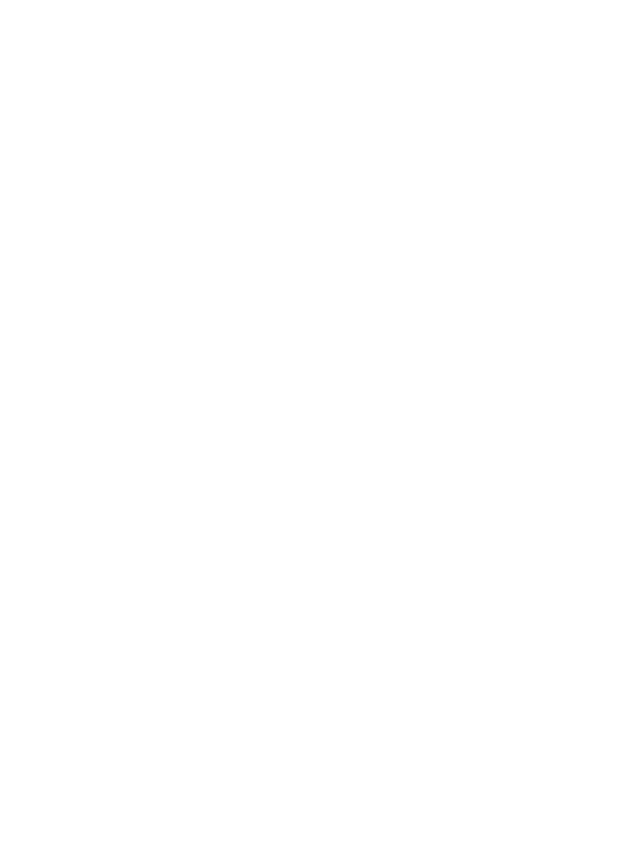
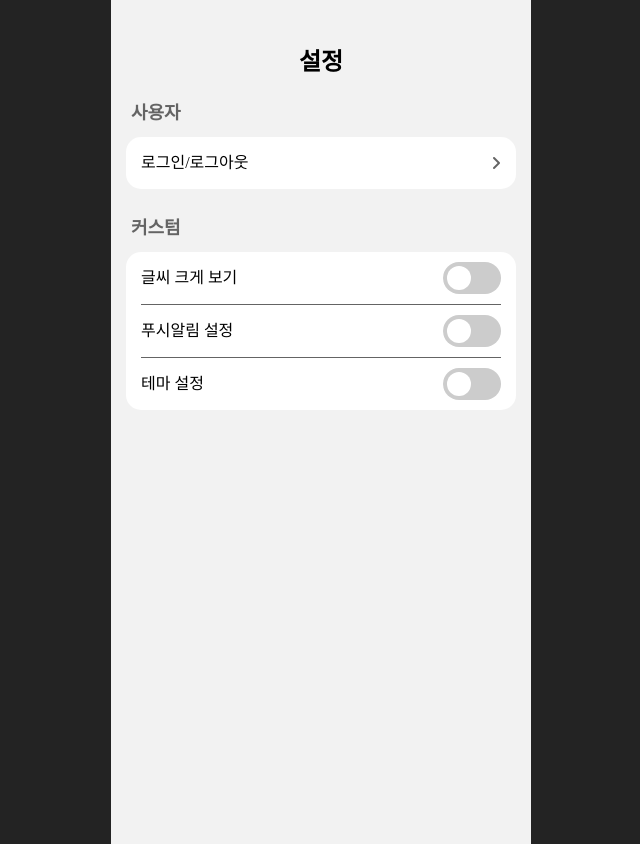
Before and after one commit to dailyganzi/Dailyganzi-FE, a plain HTML site: page pages/settings.html in a window 1280 px wide. Shown: the whole page, without its empty margins (319-959 px from the left). Before the commit the page ends 800 px from the top, so only its background shows below. Drawn offline with Linux system fonts and the light colour scheme.

Commit message:
추가: UI 구현, 다크모드

```diff
--- a/pages/settings.html
+++ b/pages/settings.html
@@ -3,9 +3,59 @@
 <head>
     <meta charset="UTF-8">
     <meta name="viewport" content="width=device-width, initial-scale=1.0">
-    <title>Document</title>
+    <title>일간지 설정창</title>
+    <link rel="stylesheet" href="../styles/settings.css">
+
+    <script src="https://kit.fontawesome.com/8a46faad27.js" crossorigin="anonymous"></script>
 </head>
 <body>
+    <div class="wrap">
+      <div class="title">
+          <h1>설정</h1>
+        </div>
+        <div class="con-wrap">
+            <h2>사용자</h2>
+            <div class="bar-wrap">
+              <div class="con">
+                <a href="#"><span>로그인/로그아웃</span></a>
+                <i class="fa-solid fa-angle-right" style="color: #646464;"></i>
+              </div>
+            </div>
+        </div>
 
+      <div class="con-wrap">
+        <h2>커스텀</h2>
+        <div class="bar-wrap">
+          <div class="con">
+            <span>글씨 크게 보기</span>
+            <label class="toggle" id="larger-text">
+                <input class="toggle-checkbox" type="checkbox" name="button">
+                <div class="toggle-switch"></div>
+              </label>
+          </div>
+            <div class="con">
+                <span>푸시알림 설정</span>
+                <label class="toggle">
+                    <input class="toggle-checkbox" type="checkbox" name="button">
+                    <div class="toggle-switch"></div>
+                </label>
+            </div>
+            <div class="con">
+                <span>테마 설정</span>
+                <label class="toggle" id="setting-mode">
+                    <input class="toggle-checkbox" type="checkbox" name="button">
+                    <div class="toggle-switch"></div>
+                </label>
+            </div>
+
+
+      </div>
+
+
+
+
+    </div>
+    </div>
+    <script src="../scripts/dark.js"></script>
 </body>
 </html>
--- /dev/null
+++ b/scripts/dark.js
@@ -0,0 +1,22 @@
+const wrap = document.querySelector(".wrap");
+
+const largerTextButton = document.querySelector("#larger-text input");
+const changeModeButton = document.querySelector("#setting-mode input");
+
+
+largerTextButton.addEventListener("click", () => {
+    if (wrap.classList.contains("enlarged")) {
+        wrap.classList.remove("enlarged");
+    } else {
+        wrap.classList.add("enlarged");
+    }
+});
+
+
+changeModeButton.addEventListener("click", () => {
+        if (document.querySelector('body').classList.contains('dark-mode')) {
+            document.body.classList.remove("dark-mode");
+        } else {
+            document.body.classList.add("dark-mode");
+        }
+    });
--- /dev/null
+++ b/styles/settings.scss
@@ -0,0 +1,162 @@
+@import "./reset.css";
+@import 'variables/color';
+
+* {
+    font-family: 'Spoqa Han Sans Neo';
+}
+
+body{
+    background-color: #232323;
+    display: flex;
+    justify-content: center;
+    align-items: center;
+
+}
+
+.wrap{
+    width: 390px;
+    height: 844px;
+    padding: 0px 15px;
+    background-color: #F2F2F2;
+    display: flex;
+    flex-direction: column;
+    align-items: center;
+    transition: background-color 0.25s;
+}
+
+.title{
+    h1{
+        margin-top: 50px;
+        font-size: 24px;
+        font-weight: bold;
+    }
+}
+
+
+.con-wrap{
+    width: 100%;
+    // border: 1px solid gray;
+    margin-top: 30px;
+
+    h2{
+        margin-left: 5px;
+        margin-bottom: 15px;
+        font-size: 18px;
+        font-weight: bold;
+        color: #646464;
+        // transition: color 0.25s;
+    }
+}
+
+.bar-wrap{
+    background-color: #ffffff;
+    border-radius: 15px;
+    padding: 0 15px;
+    transition: background-color 0.25s;
+}
+
+
+.con{
+    height: 52px;
+    display: flex;
+    justify-content: space-between;
+    align-items: center;
+    border-bottom: 1px solid #646464;
+
+    span{
+        font-weight: 500;
+        color: #000000;
+        transition: color 0.25s;
+    }
+}
+
+.con:last-child{
+  border-bottom: none;
+}
+
+
+//  toggle button
+
+// *,
+// *:before,
+// *:after {
+//   box-sizing: border-box;
+// }
+
+.toggle {
+  cursor: pointer;
+  display: inline-block;
+}
+
+.toggle-switch {
+  display: inline-block;
+  background: #ccc;
+  border-radius: 16px;
+  width: 58px;
+  height: 32px;
+  position: relative;
+  vertical-align: middle;
+  transition: background-color 0.25s;
+}
+
+.toggle-switch::before, .toggle-switch::after {
+  content: "";
+}
+
+.toggle-switch::before {
+  display: block;
+  background-color: #ffffff;
+  border-radius: 50%;
+  width: 24px;
+  height: 24px;
+  position: absolute;
+  top: 4px;
+  left: 4px;
+  transition: left 0.25s, background-color 0.25s;
+}
+
+.toggle-checkbox:checked + .toggle-switch {
+  background: #FFB45D;
+}
+.toggle-checkbox:checked + .toggle-switch::before {
+  left: calc(100% - 28px);
+  // 바탕 - (자신크기 : 24px + 마진 4px)
+}
+
+.toggle-checkbox {
+    display: none;
+}
+
+// dark mode
+.dark-mode{
+  .wrap{
+    background-color: #2d2d2d;
+    color: #ffffff;
+  }
+
+  h2{
+    color: #dfdfdf;
+  }
+
+  .bar-wrap{
+    background-color:#3c3c3c;
+
+    span{
+      color: #F2F2F2;
+    }
+  }
+
+  .fa-solid{
+    color: #fd5e5e;
+  }
+
+  .toggle-switch::before{
+    background-color: #646464;
+  }
+
+}
+
+// enlarged
+.enlarged{
+  font-size: 1.2em;
+}
```
Also changed, not shown: styles/settings.css (added), 1 other file.
